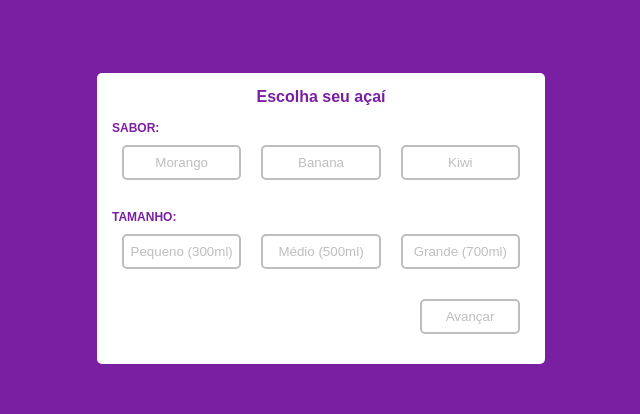
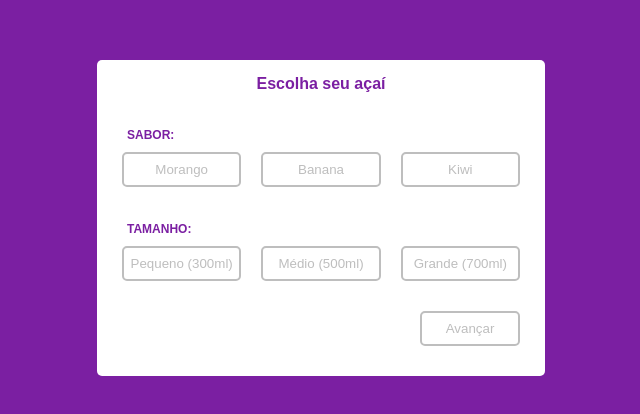
Before and after one commit to talita-aya/acai-order, a React (Create React App) app in the folder teste/: page / in a window 1280 px wide. Shown: the part 182-596 px from the top of the page, without its empty margins (319-959 px from the left). Built offline with nearby package versions, Linux system fonts and the light colour scheme.

Commit message:
first page done

```diff
--- a/teste/src/pages/ChooseAcai/style.css
+++ b/teste/src/pages/ChooseAcai/style.css
@@ -20,6 +20,7 @@
   font-weight: bold;
   color: #7B1FA2;
   font-size: 16px;
+  margin-bottom: 30px;
 }
 
 .options {
@@ -31,7 +32,8 @@
 .options p {
   font-weight: bold;
   color: #7B1FA2;
-  margin-bottom: 10px;
+  margin: 5px 0 10px 15px;
+
 }
 
 .button {
```
